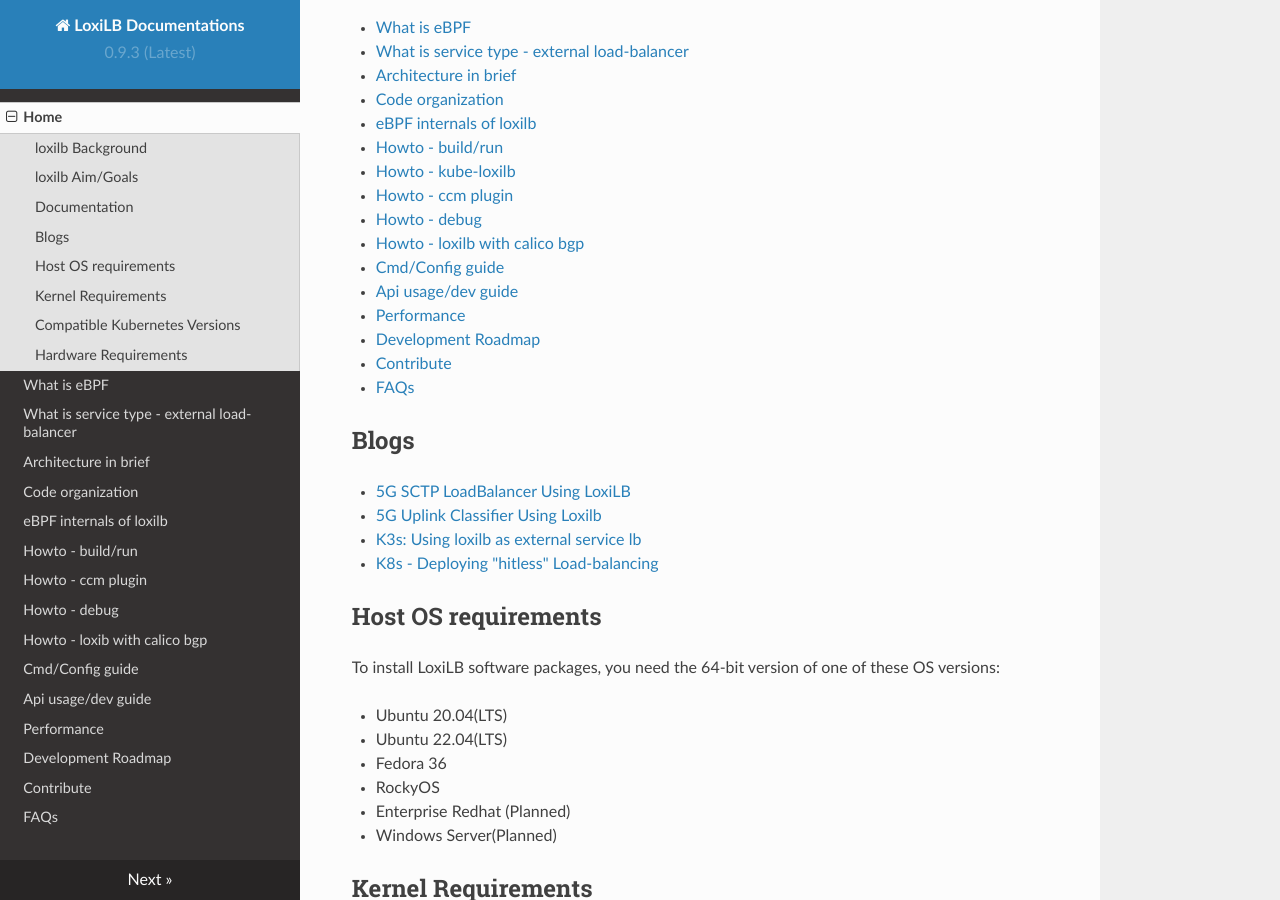
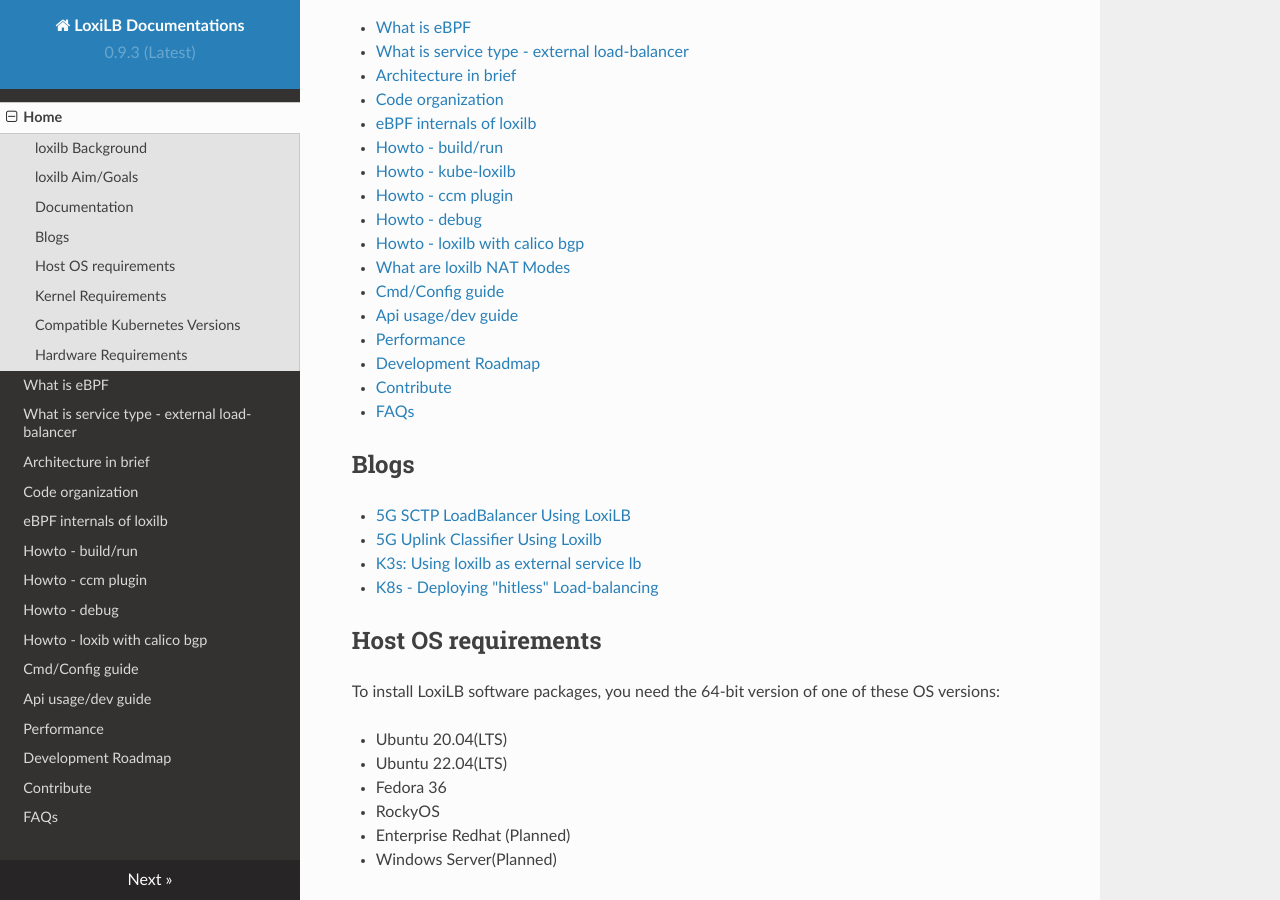
Before and after one commit to loxilb-io/loxilbdocs, an MkDocs documentation site: the page built from docs/index.md, in a window 1280 px wide and 900 px high, scrolled down 1566 px. Built offline with MkDocs 1.6.1, drawn with Linux system fonts in a browser that asks for light colours; nearby versions of some CDN libraries.

Commit message:
Update index.md

```diff
--- a/docs/index.md
+++ b/docs/index.md
@@ -47,6 +47,7 @@
 - [Howto - ccm plugin](ccm.md)
 - [Howto - debug](debugging.md)
 - [Howto - loxilb with calico bgp](integrate_bgp_eng.md)
+- [What are loxilb NAT Modes](nat.md)
 - [Cmd/Config guide](cmd.md)
 - [Api usage/dev guide](api.md)
 - [Performance](perf.md)
```
